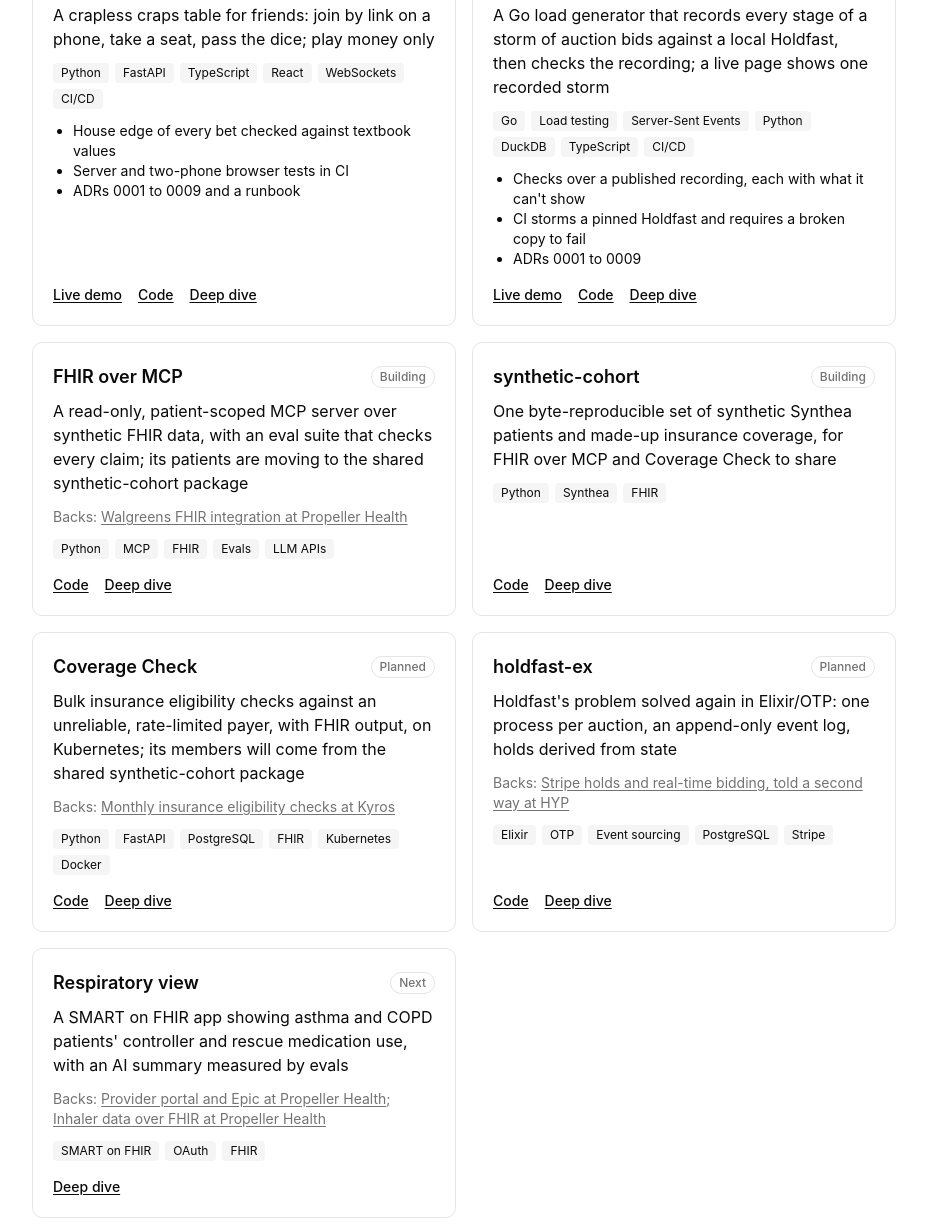
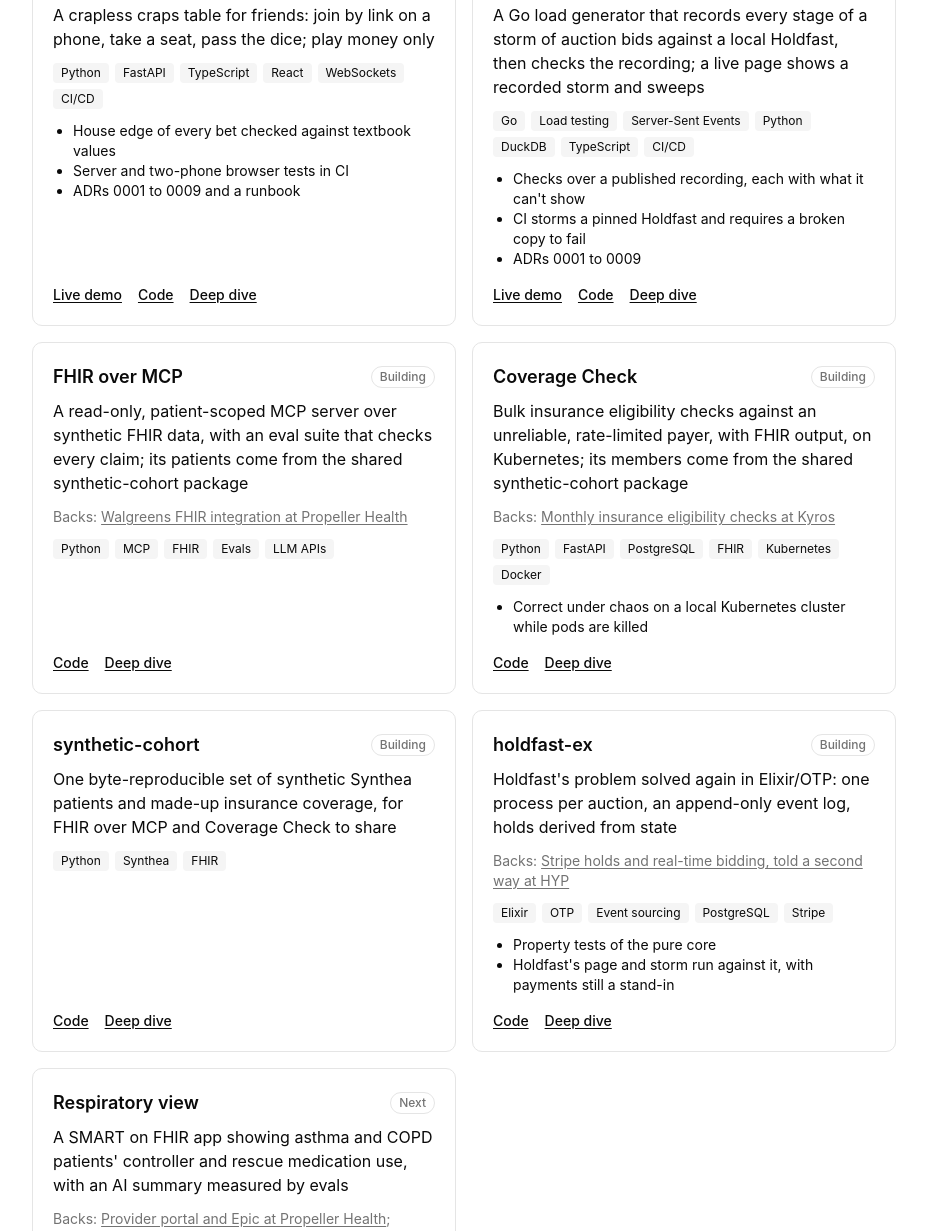
Before and after one commit to djwirz/portfolio, an Astro site: page / in a window 1280 px wide. Shown: the part 1243-2474 px from the top of the page, without its empty margins (176-1103 px from the left). Built offline with nearby package versions, Linux system fonts and the light colour scheme; Astro itself is replaced by a stand-in of ours.

Commit message:
Record: refresh project statuses and the bid-storm case study
Co-Authored-By: Claude Sonnet 5.5 <noreply@anthropic.com>

```diff
--- a/case-studies/bid-storm.md
+++ b/case-studies/bid-storm.md
@@ -17,11 +17,10 @@
 
 **What went wrong.** The converter stored bidder numbers as text, and its tests passed because none checked column types. The site's data showed it.
 
-**Result.** The page is live and shows one recorded storm: a few hundred bids from a few dozen synthetic bidders, one agreed order, and every accepted bid held before any subscriber heard of it.
+**Result.** The page is live and shows one recorded storm: a few hundred bids from a few dozen synthetic bidders, one agreed order, and every accepted bid held before any subscriber heard of it. It also shows where each bid's time went and a story for each injected fault, and a second page shows sweeps over request rate, hold delay and decline rate.
 
 ## The evidence
 - The recording passes every check, and the page says beside each one what it can't show.
 - CI storms a pinned Holdfast on every pull request, checks the recording, then breaks a copy and requires the check to fail.
 - Unit tests in Go, Python and TypeScript, browser and accessibility tests on the page, and a secret scan.
 - Known limits: one run on one laptop, a payment fake rather than Stripe, and nothing measured about capacity or the network.
-- Next: latency, then failures and recovery, then sweeps.
--- a/portfolio.json
+++ b/portfolio.json
@@ -205,7 +205,7 @@
     },
     {
       "name": "bid-storm",
-      "one_liner": "A Go load generator that records every stage of a storm of auction bids against a local Holdfast, then checks the recording; a live page shows one recorded storm",
+      "one_liner": "A Go load generator that records every stage of a storm of auction bids against a local Holdfast, then checks the recording; a live page shows a recorded storm and sweeps",
       "status": "live",
       "backs": [],
       "url": "https://bid-storm.pages.dev",
@@ -231,7 +231,7 @@
   "in_flight": [
     {
       "name": "FHIR over MCP",
-      "one_liner": "A read-only, patient-scoped MCP server over synthetic FHIR data, with an eval suite that checks every claim; its patients are moving to the shared synthetic-cohort package",
+      "one_liner": "A read-only, patient-scoped MCP server over synthetic FHIR data, with an eval suite that checks every claim; its patients come from the shared synthetic-cohort package",
       "status": "building",
       "backs": [
         {
@@ -254,8 +254,8 @@
     },
     {
       "name": "Coverage Check",
-      "one_liner": "Bulk insurance eligibility checks against an unreliable, rate-limited payer, with FHIR output, on Kubernetes; its members will come from the shared synthetic-cohort package",
-      "status": "planned",
+      "one_liner": "Bulk insurance eligibility checks against an unreliable, rate-limited payer, with FHIR output, on Kubernetes; its members come from the shared synthetic-cohort package",
+      "status": "building",
       "backs": [
         {
           "story": "insurance-eligibility-automation",
@@ -265,7 +265,7 @@
       ],
       "url": "",
       "repo": "https://github.com/djwirz/coverage-check",
-      "depth": 0,
+      "depth": 1,
       "skills": [
         "Python",
         "FastAPI",
@@ -274,7 +274,9 @@
         "Kubernetes",
         "Docker"
       ],
-      "evidence": []
+      "evidence": [
+        "Correct under chaos on a local Kubernetes cluster while pods are killed"
+      ]
     },
     {
       "name": "synthetic-cohort",
@@ -294,7 +296,7 @@
     {
       "name": "holdfast-ex",
       "one_liner": "Holdfast's problem solved again in Elixir/OTP: one process per auction, an append-only event log, holds derived from state",
-      "status": "planned",
+      "status": "building",
       "backs": [
         {
           "story": "real-time-bidding-stripe-holds",
@@ -304,7 +306,7 @@
       ],
       "url": "",
       "repo": "https://github.com/djwirz/holdfast-ex",
-      "depth": 0,
+      "depth": 1,
       "skills": [
         "Elixir",
         "OTP",
@@ -312,7 +314,10 @@
         "PostgreSQL",
         "Stripe"
       ],
-      "evidence": []
+      "evidence": [
+        "Property tests of the pure core",
+        "Holdfast's page and storm run against it, with payments still a stand-in"
+      ]
     },
     {
       "name": "Respiratory view",
```
